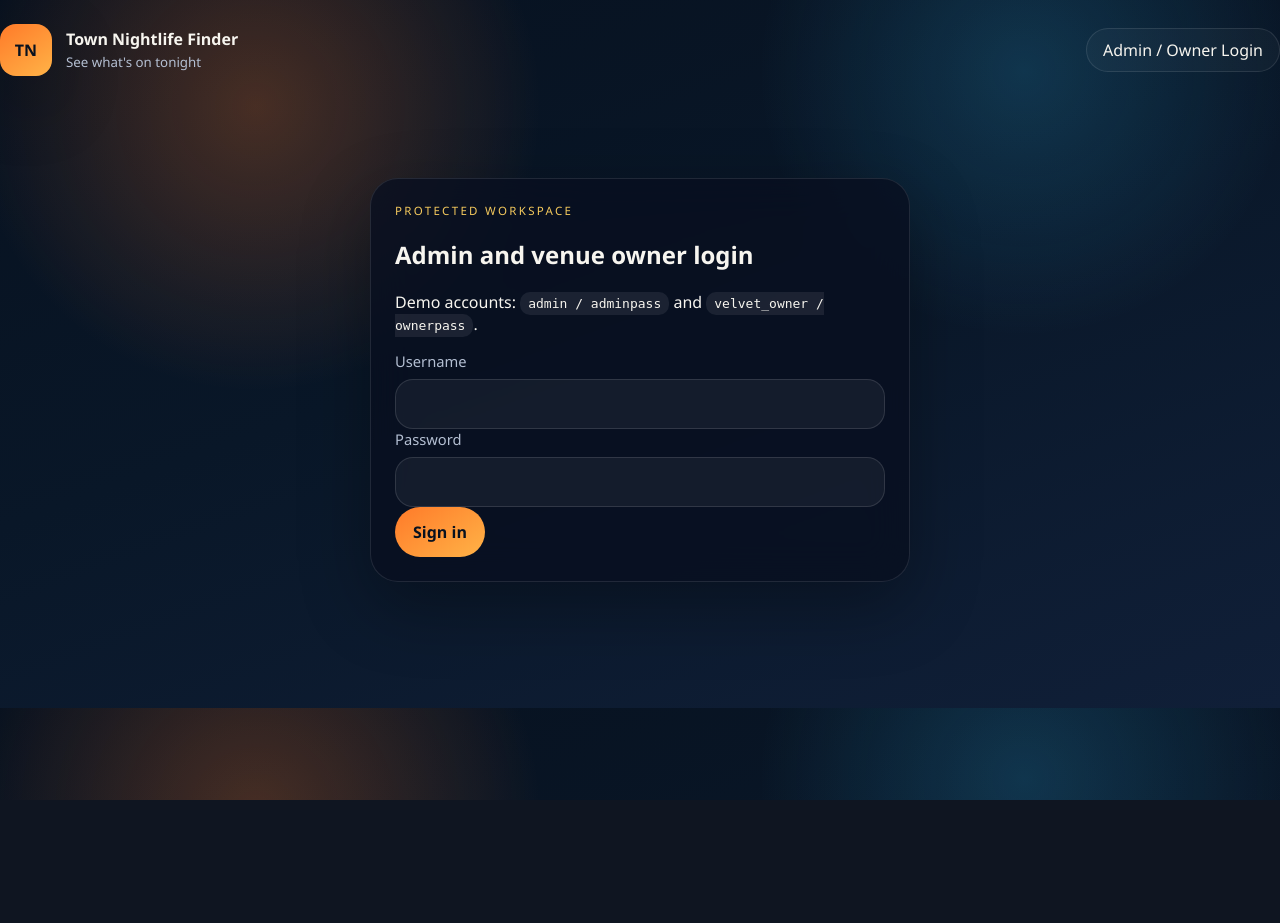
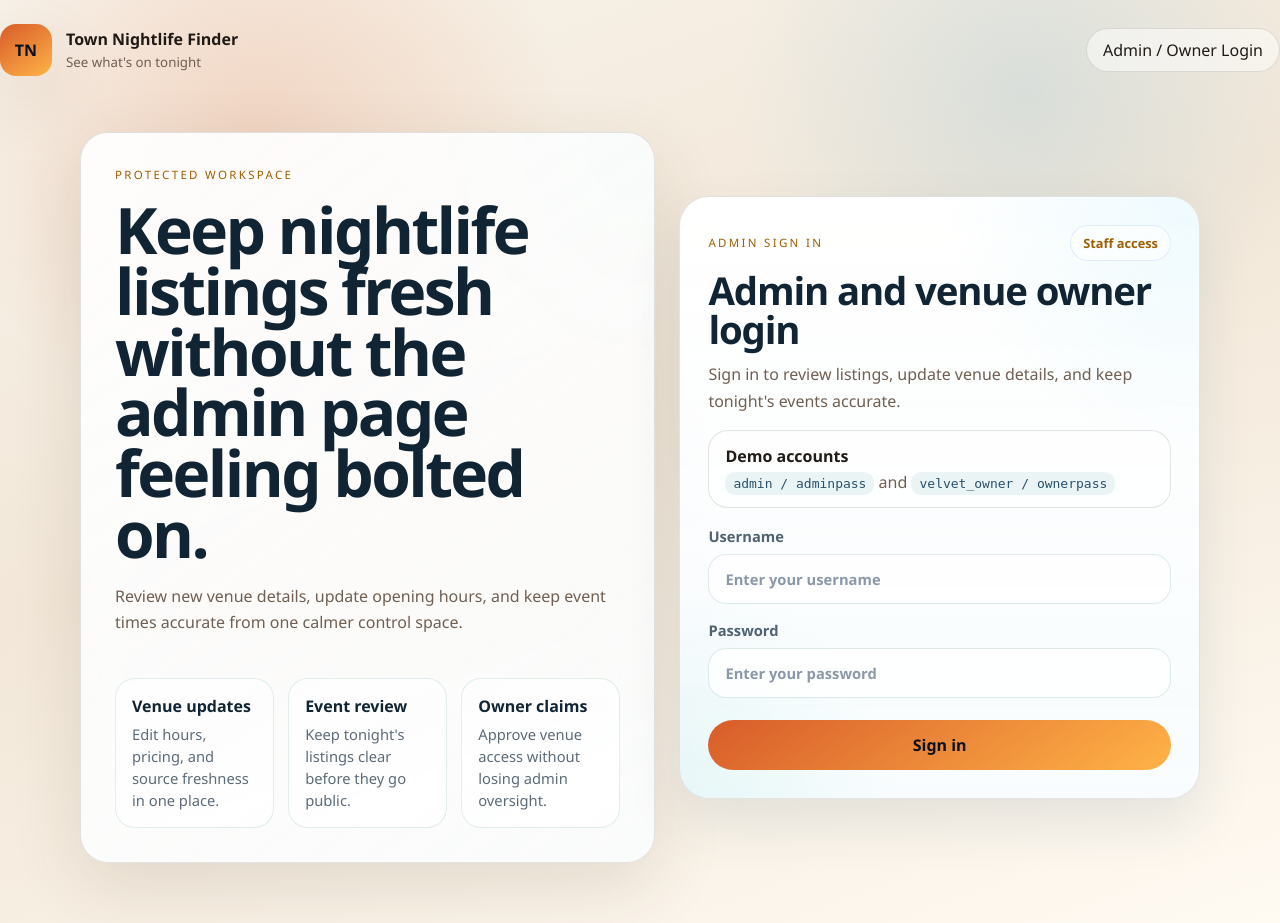
Before and after one commit to johndev94/town-nightlife-finder, a Flask app: page /login in a window 1280 px wide. Before the commit the page ends 800 px from the top, so only its background shows below. Run offline with Flask 3, Linux system fonts and the light colour scheme; data comes from the database, SQL or seed files in the repository.

```diff
--- a/app/static/styles.css
+++ b/app/static/styles.css
@@ -1141,13 +1141,208 @@ body[data-theme="light"] .tab-button {
 }
 
 .auth-shell {
-  min-height: 70vh;
+  min-height: calc(100vh - 120px);
   display: grid;
   place-items: center;
+  padding: 32px 0 12px;
+}
+
+.auth-page {
+  background:
+    radial-gradient(circle at 12% 12%, rgba(20, 184, 166, 0.18), transparent 24%),
+    radial-gradient(circle at 86% 10%, rgba(37, 99, 235, 0.14), transparent 22%),
+    linear-gradient(180deg, #f8fbfd 0%, #eef7f7 52%, #f6fafc 100%);
+}
+
+.auth-page .site-header {
+  position: relative;
+  z-index: 2;
+}
+
+.auth-shell-layout {
+  align-items: stretch;
+}
+
+.auth-stage {
+  display: grid;
+  grid-template-columns: minmax(0, 1.05fr) minmax(360px, 0.95fr);
+  gap: 24px;
+  width: min(100%, 1120px);
+}
+
+.auth-story {
+  display: grid;
+  gap: 18px;
+  align-content: center;
+  min-height: 560px;
+  padding: 34px;
+  background:
+    linear-gradient(145deg, rgba(255, 255, 255, 0.92), rgba(250, 253, 255, 0.82)),
+    radial-gradient(circle at top right, rgba(20, 184, 166, 0.12), transparent 26%);
+}
+
+.auth-story h1 {
+  margin: 0;
+  font-size: clamp(2.6rem, 5vw, 4.4rem);
+  line-height: 0.95;
+  letter-spacing: -0.04em;
+  color: #112433;
+}
+
+.auth-story-grid {
+  display: grid;
+  grid-template-columns: repeat(3, minmax(0, 1fr));
+  gap: 14px;
+  margin-top: 8px;
+}
+
+.auth-story-grid div {
+  display: grid;
+  gap: 6px;
+  padding: 16px;
+  border: 1px solid rgba(15, 118, 110, 0.12);
+  border-radius: 20px;
+  background: rgba(255, 255, 255, 0.66);
+}
+
+.auth-story-grid strong {
+  color: #112433;
+}
+
+.auth-story-grid span {
+  color: #5c6b7a;
+  line-height: 1.5;
+  font-size: 0.92rem;
 }
 
 .auth-card {
   width: min(100%, 540px);
+}
+
+.auth-card-match {
+  position: relative;
+  overflow: hidden;
+  border-radius: 30px;
+  padding: 28px;
+  align-self: center;
+  width: 100%;
+  background:
+    linear-gradient(180deg, rgba(255, 255, 255, 0.98), rgba(248, 252, 255, 0.94)),
+    radial-gradient(circle at top right, rgba(37, 99, 235, 0.08), transparent 24%);
+  box-shadow: 0 24px 54px rgba(20, 71, 89, 0.1);
+}
+
+.auth-card-match::before {
+  content: "";
+  position: absolute;
+  inset: 0;
+  background:
+    radial-gradient(circle at top right, rgba(50, 195, 255, 0.08), transparent 32%),
+    radial-gradient(circle at bottom left, rgba(20, 184, 166, 0.08), transparent 28%);
+  pointer-events: none;
+}
+
+.auth-card-match > * {
+  position: relative;
+  z-index: 1;
+}
+
+.auth-card-topline {
+  display: flex;
+  align-items: center;
+  justify-content: space-between;
+  gap: 12px;
+  margin-bottom: 10px;
+}
+
+.auth-status-pill {
+  display: inline-flex;
+  align-items: center;
+  justify-content: center;
+  padding: 8px 12px;
+  border-radius: 999px;
+  border: 1px solid var(--line);
+  background: rgba(255, 255, 255, 0.06);
+  color: var(--accent-2);
+  font-size: 0.8rem;
+  font-weight: 700;
+}
+
+.auth-card-match h1 {
+  margin: 0 0 12px;
+  font-size: clamp(2rem, 4vw, 3rem);
+  line-height: 1.02;
+  letter-spacing: -0.03em;
+}
+
+.auth-card-match h2 {
+  margin: 0 0 12px;
+  font-size: clamp(2rem, 3vw, 2.8rem);
+  line-height: 1.02;
+  letter-spacing: -0.03em;
+  color: #112433;
+}
+
+.auth-intro {
+  margin: 0 0 16px;
+  color: var(--muted);
+  line-height: 1.65;
+}
+
+.auth-demo-note {
+  margin: 0 0 18px;
+  padding: 14px 16px;
+  border: 1px solid var(--line);
+  border-radius: 20px;
+  background: rgba(255, 255, 255, 0.05);
+}
+
+.auth-demo-note strong {
+  display: block;
+  margin-bottom: 4px;
+}
+
+.auth-demo-note p {
+  margin: 0;
+  color: var(--muted);
+}
+
+.auth-form {
+  display: grid;
+  gap: 16px;
+}
+
+.auth-form label {
+  color: #516273;
+  font-weight: 600;
+}
+
+.auth-page input {
+  border-color: rgba(15, 118, 110, 0.14);
+  background: rgba(255, 255, 255, 0.84);
+  box-shadow: inset 0 1px 0 rgba(255, 255, 255, 0.7);
+}
+
+.auth-page input::placeholder {
+  color: #8a98a9;
+}
+
+.auth-form button {
+  margin-top: 6px;
+}
+
+.auth-page .auth-status-pill,
+.auth-page .auth-demo-note {
+  background: rgba(255, 255, 255, 0.62);
+}
+
+.auth-page .auth-status-pill {
+  border-color: rgba(37, 99, 235, 0.12);
+}
+
+.auth-page .auth-demo-note code {
+  background: rgba(15, 118, 110, 0.08);
+  color: #28516c;
 }
 
 code {
@@ -1199,6 +1394,19 @@ code {
     padding-inline: 16px;
   }
 
+  .auth-stage {
+    grid-template-columns: 1fr;
+  }
+
+  .auth-story {
+    min-height: auto;
+    padding: 24px;
+  }
+
+  .auth-story-grid {
+    grid-template-columns: 1fr;
+  }
+
   .map-popup {
     width: min(290px, 78vw);
     transform: translate(-28%, -110%);
--- a/app/templates/base.html
+++ b/app/templates/base.html
@@ -6,7 +6,7 @@
     <title>{% block title %}Town Nightlife Finder{% endblock %}</title>
     <link rel="stylesheet" href="{{ url_for('static', filename='styles.css') }}">
   </head>
-  <body>
+  <body class="{% block body_class %}{% endblock %}" data-theme="{% block body_theme %}dark{% endblock %}">
     <header class="site-header">
       <a class="brand" href="{{ url_for('nightlife.index') }}">
         <span class="brand-mark">TN</span>
--- a/app/templates/login.html
+++ b/app/templates/login.html
@@ -1,16 +1,52 @@
 {% extends "base.html" %}
 {% block title %}Login | Town Nightlife Finder{% endblock %}
+{% block body_class %}auth-page{% endblock %}
+{% block body_theme %}light{% endblock %}
 {% block content %}
-<section class="auth-shell">
-  <div class="panel auth-card">
-    <p class="eyebrow">Protected workspace</p>
-    <h1>Admin and venue owner login</h1>
-    <p>Demo accounts: <code>admin / adminpass</code> and <code>velvet_owner / ownerpass</code>.</p>
-    <form method="post" class="auth-form">
-      <label>Username<input type="text" name="username" required></label>
-      <label>Password<input type="password" name="password" required></label>
-      <button type="submit">Sign in</button>
-    </form>
+<section class="auth-shell auth-shell-layout">
+  <div class="auth-stage">
+    <section class="panel auth-story">
+      <p class="eyebrow">Protected workspace</p>
+      <h1>Keep nightlife listings fresh without the admin page feeling bolted on.</h1>
+      <p class="auth-intro">Review new venue details, update opening hours, and keep event times accurate from one calmer control space.</p>
+      <div class="auth-story-grid">
+        <div>
+          <strong>Venue updates</strong>
+          <span>Edit hours, pricing, and source freshness in one place.</span>
+        </div>
+        <div>
+          <strong>Event review</strong>
+          <span>Keep tonight's listings clear before they go public.</span>
+        </div>
+        <div>
+          <strong>Owner claims</strong>
+          <span>Approve venue access without losing admin oversight.</span>
+        </div>
+      </div>
+    </section>
+    <div class="panel auth-card auth-card-match">
+      <div class="auth-card-topline">
+        <p class="eyebrow">Admin sign in</p>
+        <span class="auth-status-pill">Staff access</span>
+      </div>
+      <h2>Admin and venue owner login</h2>
+      <p class="auth-intro">Sign in to review listings, update venue details, and keep tonight's events accurate.</p>
+      <div class="auth-demo-note">
+        <strong>Demo accounts</strong>
+        <p><code>admin / adminpass</code> and <code>velvet_owner / ownerpass</code></p>
+      </div>
+      <form method="post" class="auth-form">
+        <label>
+          Username
+          <input type="text" name="username" placeholder="Enter your username" required>
+        </label>
+        <label>
+          Password
+          <input type="password" name="password" placeholder="Enter your password" required>
+        </label>
+        <button type="submit">Sign in</button>
+      </form>
+    </div>
   </div>
 </section>
 {% endblock %}
```
Also changed, not shown: frontend/src/App.tsx (+5 -3 lines), frontend/src/index.css (+32 -2 lines).
